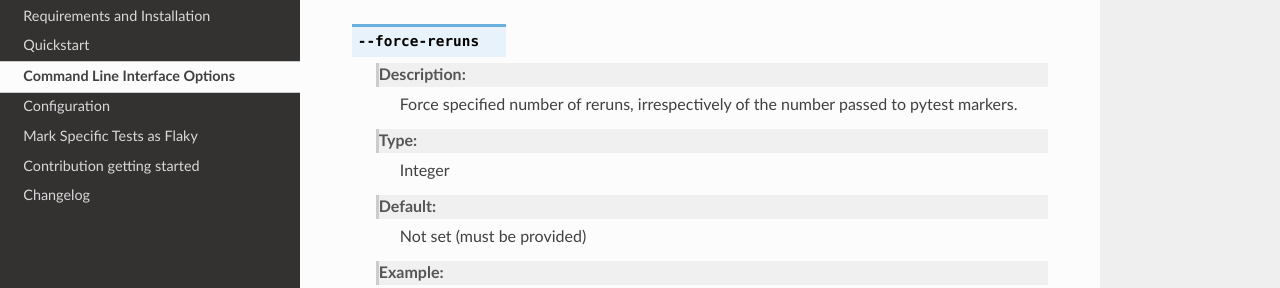
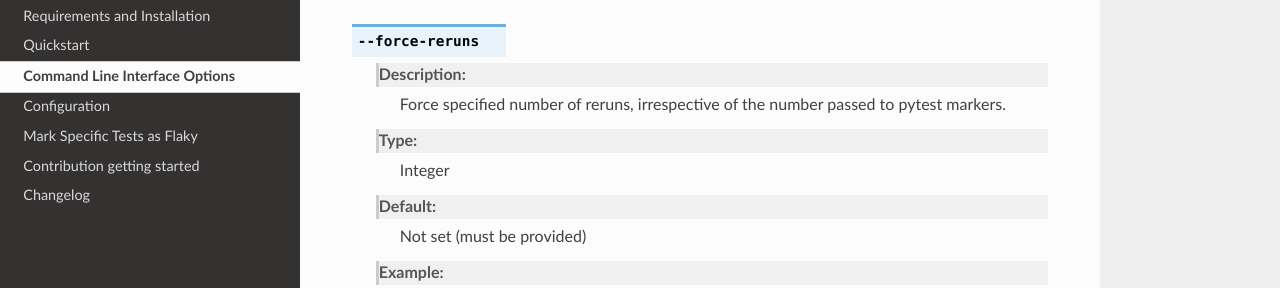
Before and after one commit to pytest-dev/pytest-rerunfailures, a Sphinx documentation site: the page built from docs/cli.rst, in a window 1280 px wide and 900 px high. Shown: the part 136-424 px from the top of the window. Built offline with Sphinx 7.4.7 and the Read the Docs theme 3.1.0, drawn with Linux system fonts in a browser that asks for light colours.

Commit message:
Apply suggestions from code review
Co-authored-by: Copilot <175728472+Copilot@users.noreply.github.com>

```diff
--- a/README.rst
+++ b/README.rst
@@ -193,7 +193,7 @@ Note that the test will re-run for any ``condition`` that is truthy.
 Force rerun count
 -----------------
 
-To force a specific re-run count globally, irrespectively of the number
+To force a specific re-run count globally, irrespective of the number
 of re-runs specified in test markers, pass ``--force-reruns``:
 
 .. code-block:: bash
--- a/docs/cli.rst
+++ b/docs/cli.rst
@@ -4,7 +4,7 @@ Command Line Interface Options
 .. option:: --force-reruns
 
    **Description**:
-       Force specified number of reruns, irrespectively of the number passed to pytest markers.
+       Force specified number of reruns, irrespective of the number passed to pytest markers.
 
    **Type**:
        Integer
```
Also changed, not shown: 1 other file.
